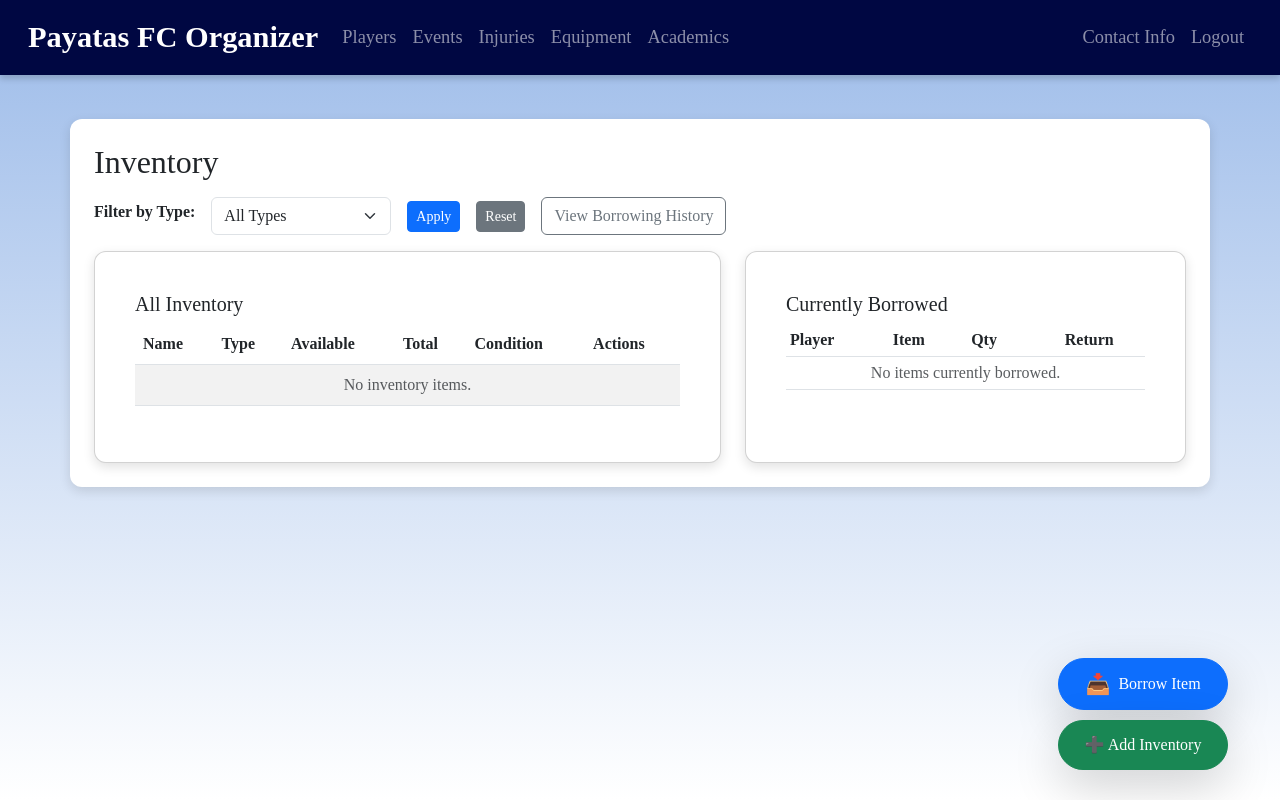
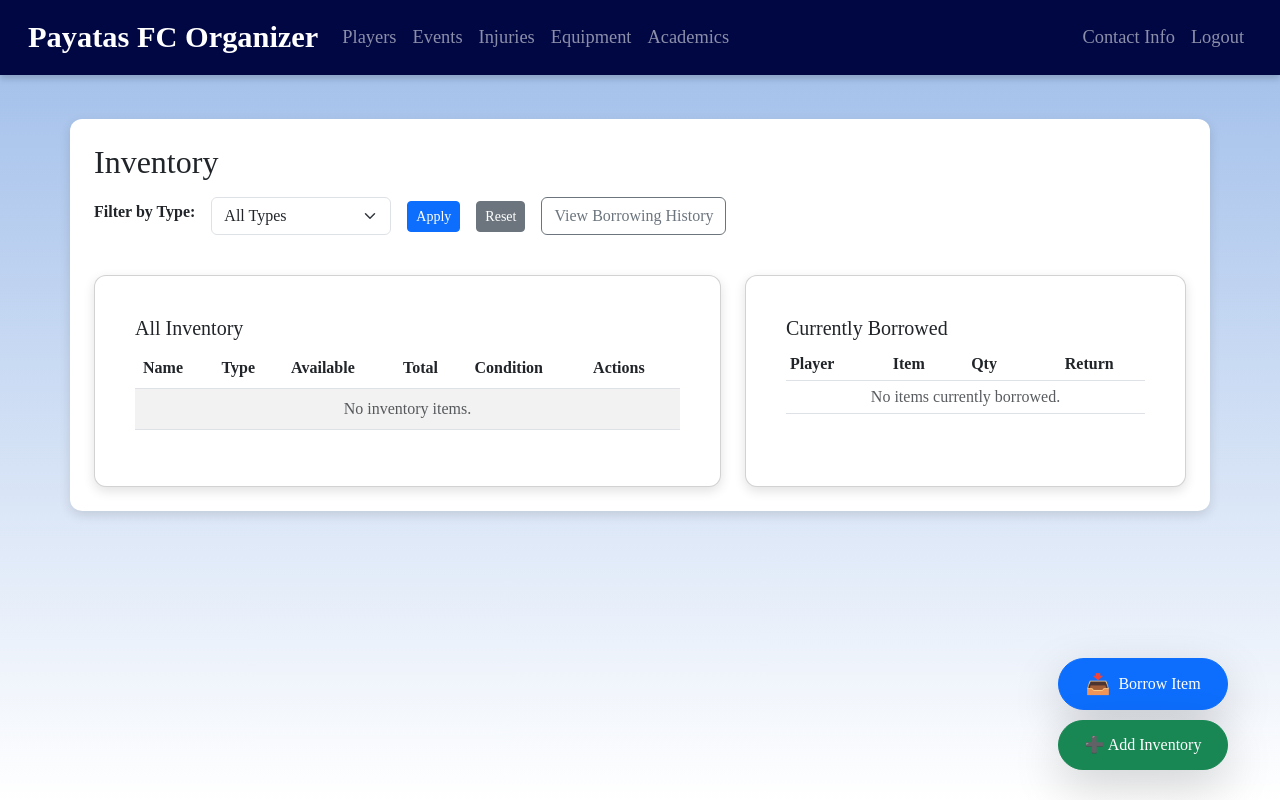
Before and after one commit to fenixdaphoenix/Football-Database-Tracker-v2, a Django app: page /players/inventory/ in a window 1280 px wide. Run offline with Django 5.2, Linux system fonts and the light colour scheme; the visitor is signed in with stand-in values (Sample User, id 1); data that the repository does not hold is empty; some web fonts are replaced.

Commit message:
Fix vertical layout shift - ensure scrollbar consistency and no extra margins

```diff
--- a/main/templates/inventory_list.html
+++ b/main/templates/inventory_list.html
@@ -3,6 +3,7 @@
 {% block content %}
 
 <style>
+  html { overflow-y: scroll; }
   .inventory-page .card.page-card {
     padding: 28px;
   }
@@ -27,6 +28,9 @@
   .table-responsive {
     max-height: 600px;
     overflow-y: auto;
+  }
+  .row.g-4 {
+    margin-top: 0;
   }
 </style>
 <h2 class="mb-3">Inventory</h2>
```
